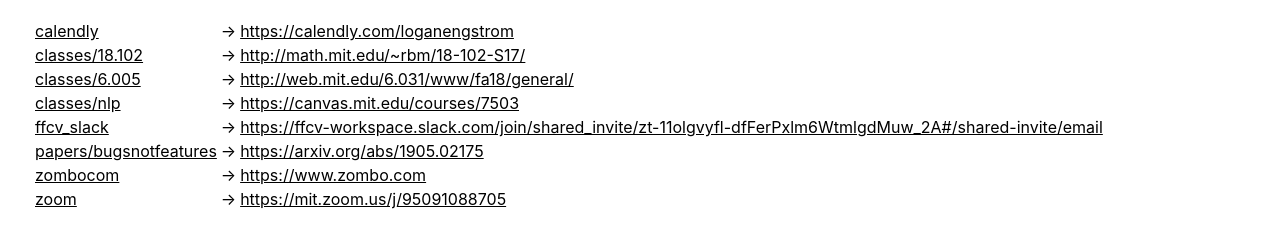
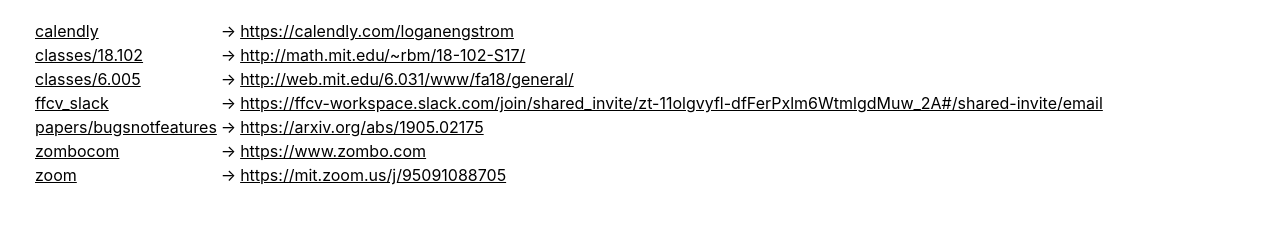
Before and after one commit to antimatter15/goto, a plain HTML site: page index.html in a window 1280 px wide. Shown: the part 83-330 px from the top of the page. Drawn offline with Linux system fonts and the light colour scheme.

Commit message:
Deleted key "classes/nlp"

```diff
--- a/index.csv
+++ b/index.csv
@@ -2,7 +2,6 @@ key,url
 classes/18.102,http://math.mit.edu/~rbm/18-102-S17/
 zoom,https://mit.zoom.us/j/95091088705
 classes/6.005,http://web.mit.edu/6.031/www/fa18/general/
-classes/nlp,https://canvas.mit.edu/courses/7503
 calendly,https://calendly.com/loganengstrom
 papers/bugsnotfeatures,https://arxiv.org/abs/1905.02175
 zombocom,https://www.zombo.com
--- a/index.html
+++ b/index.html
@@ -10,4 +10,4 @@ a { color: black }
 td:nth-child(1) { text-align: left }
 </style>
 <h1>gitlinks</h1>
-<table><tbody><tr><td><a href="calendly">calendly</a></td><td>→</td><td><a href="https://calendly.com/loganengstrom">https://calendly.com/loganengstrom</a></td></li><tr><td><a href="classes/18.102">classes/18.102</a></td><td>→</td><td><a href="http://math.mit.edu/~rbm/18-102-S17/">http://math.mit.edu/~rbm/18-102-S17/</a></td></li><tr><td><a href="classes/6.005">classes/6.005</a></td><td>→</td><td><a href="http://web.mit.edu/6.031/www/fa18/general/">http://web.mit.edu/6.031/www/fa18/general/</a></td></li><tr><td><a href="classes/nlp">classes/nlp</a></td><td>→</td><td><a href="https://canvas.mit.edu/courses/7503">https://canvas.mit.edu/courses/7503</a></td></li><tr><td><a href="ffcv_slack">ffcv_slack</a></td><td>→</td><td><a href="https://ffcv-workspace.slack.com/join/shared_invite/zt-11olgvyfl-dfFerPxlm6WtmlgdMuw_2A#/shared-invite/email">https://ffcv-workspace.slack.com/join/shared_invite/zt-11olgvyfl-dfFerPxlm6WtmlgdMuw_2A#/shared-invite/email</a></td></li><tr><td><a href="papers/bugsnotfeatures">papers/bugsnotfeatures</a></td><td>→</td><td><a href="https://arxiv.org/abs/1905.02175">https://arxiv.org/abs/1905.02175</a></td></li><tr><td><a href="zombocom">zombocom</a></td><td>→</td><td><a href="https://www.zombo.com">https://www.zombo.com</a></td></li><tr><td><a href="zoom">zoom</a></td><td>→</td><td><a href="https://mit.zoom.us/j/95091088705">https://mit.zoom.us/j/95091088705</a></td></li></tbody></table>
+<table><tbody><tr><td><a href="calendly">calendly</a></td><td>→</td><td><a href="https://calendly.com/loganengstrom">https://calendly.com/loganengstrom</a></td></li><tr><td><a href="classes/18.102">classes/18.102</a></td><td>→</td><td><a href="http://math.mit.edu/~rbm/18-102-S17/">http://math.mit.edu/~rbm/18-102-S17/</a></td></li><tr><td><a href="classes/6.005">classes/6.005</a></td><td>→</td><td><a href="http://web.mit.edu/6.031/www/fa18/general/">http://web.mit.edu/6.031/www/fa18/general/</a></td></li><tr><td><a href="ffcv_slack">ffcv_slack</a></td><td>→</td><td><a href="https://ffcv-workspace.slack.com/join/shared_invite/zt-11olgvyfl-dfFerPxlm6WtmlgdMuw_2A#/shared-invite/email">https://ffcv-workspace.slack.com/join/shared_invite/zt-11olgvyfl-dfFerPxlm6WtmlgdMuw_2A#/shared-invite/email</a></td></li><tr><td><a href="papers/bugsnotfeatures">papers/bugsnotfeatures</a></td><td>→</td><td><a href="https://arxiv.org/abs/1905.02175">https://arxiv.org/abs/1905.02175</a></td></li><tr><td><a href="zombocom">zombocom</a></td><td>→</td><td><a href="https://www.zombo.com">https://www.zombo.com</a></td></li><tr><td><a href="zoom">zoom</a></td><td>→</td><td><a href="https://mit.zoom.us/j/95091088705">https://mit.zoom.us/j/95091088705</a></td></li></tbody></table>
```
Also changed, not shown: classes/nlp/index.html (deleted, +0 -1 lines).
